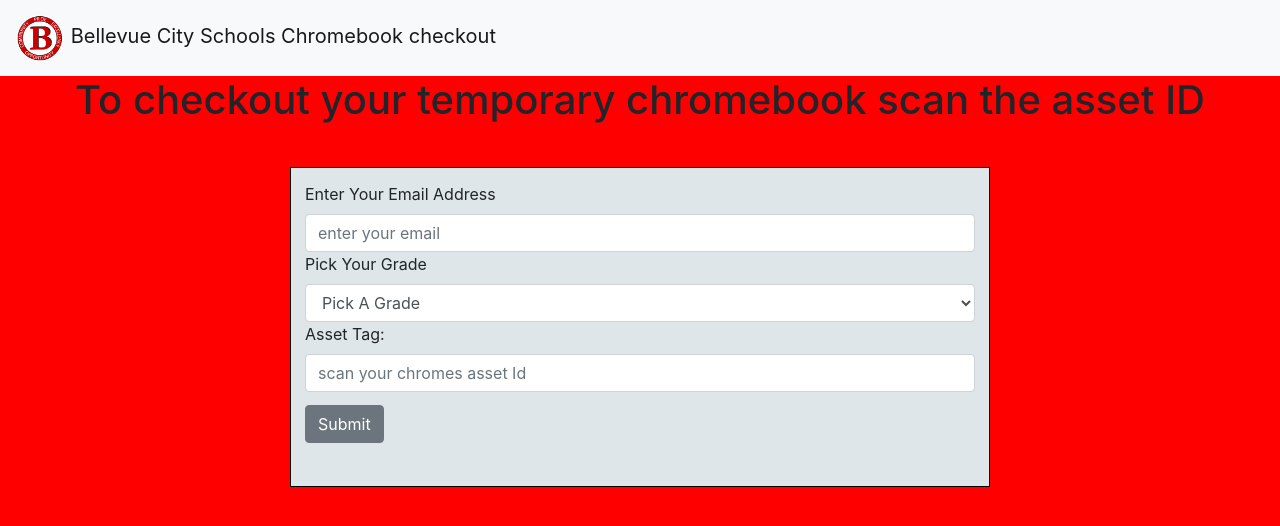
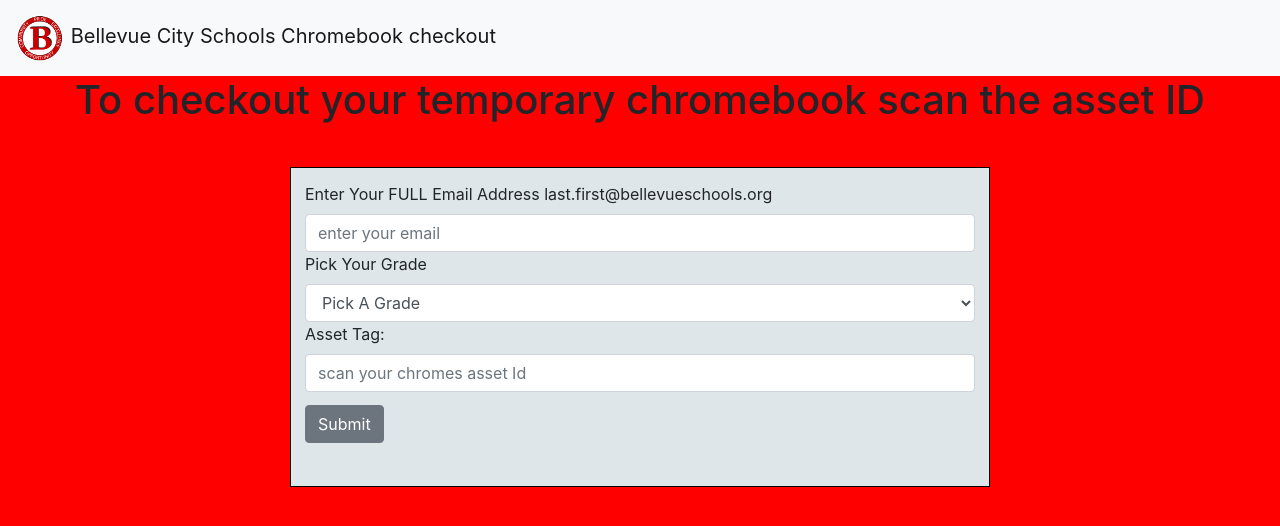
Before and after one commit to ngriffith29/cbFinal, a React (Create React App) app: page /forgot in a window 1280 px wide. Shown: the top 526 px of the page. Built offline with nearby package versions, Linux system fonts and the light colour scheme.

Commit message:
attempt to get email address used

```diff
--- a/src/components/forget.jsx
+++ b/src/components/forget.jsx
@@ -62,8 +62,8 @@
         <div className='form form-height'>
 
 
-        <Label for="firstname">Enter Your Email Address</Label>
-          <Input  value={email} onChange={((E) => {setemail(E.target.value)})} type="text" name="email" id="firstname" placeholder="enter your email" />
+        <Label for="firstname">Enter Your FULL Email Address last.first@bellevueschools.org</Label>
+          <Input required value={email} onChange={((E) => {setemail(E.target.value)})} type="email" name="email" id="firstname" placeholder="enter your email" />
 
 
 
```
